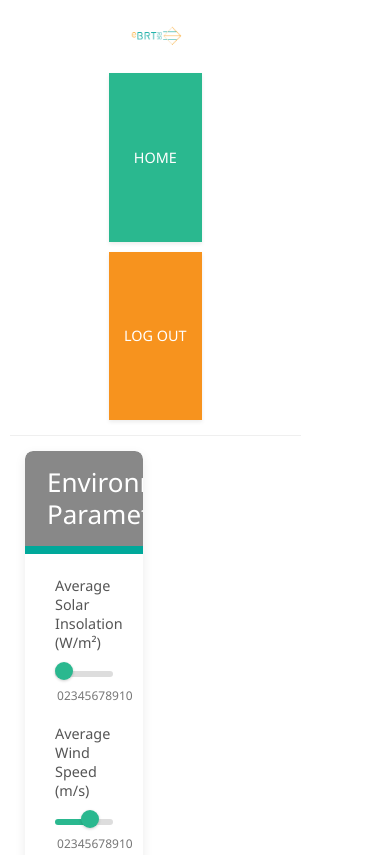
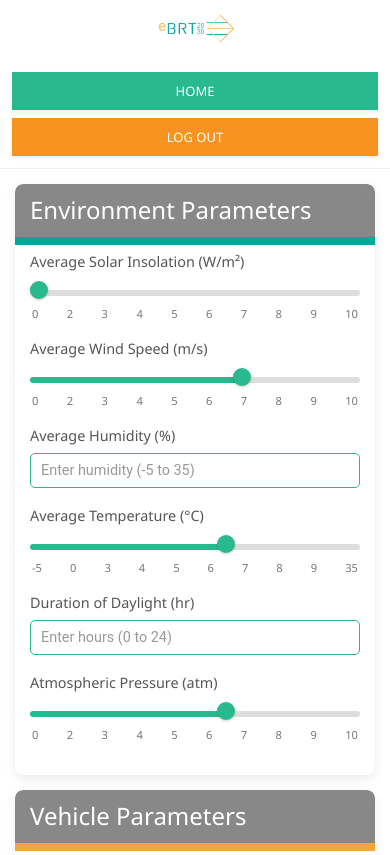
Before and after one commit to ArnabSaga/eBRT, a website: page app/environmentVehicleParameters.html in a window 390 px wide. Shown: the top 855 px of the page. Drawn offline with Linux system fonts and the light colour scheme.

Commit message:
Add the Responsive

```diff
--- a/app/css/environmentVehicleParameters.css
+++ b/app/css/environmentVehicleParameters.css
@@ -356,89 +356,184 @@ body {
     box-shadow: 0 2px 5px rgba(42, 184, 143, 0.2);
 }
 
-/* Responsive Design */
-@media (max-width: 1200px) {
+/* ============ TABLET RESPONSIVENESS (768px - 992px) ============ */
+@media (max-width: 992px) and (min-width: 769px) {
     .app-container {
         flex-direction: column;
-        max-width: 800px;
-        min-height: unset;
+        max-width: 100%;
+        min-height: auto;
     }
 
     .sidebar {
         width: 100%;
+        flex-direction: row;
+        justify-content: space-between;
+        padding: 20px;
         border-right: none;
         border-bottom: 1px solid #EFEFEF;
-        padding: 20px;
-        flex-direction: row;
-        justify-content: space-between;
-        align-items: center;
     }
 
-    .logo {
-        margin-bottom: 0;
-        padding-left: 0;
+    .logo img {
+        width: 120px;
     }
 
     .sidebar-nav {
         flex-direction: row;
         gap: 15px;
-        width: auto;
     }
 
     .nav-btn {
-        width: 100px;
-        padding: 12px 15px;
-        font-size: 0.9em;
+        width: 120px;
+        height: auto;
+        padding: 15px;
+        font-size: 16px;
+        margin: 0;
     }
-
-
 
     .main-content {
         flex-direction: column;
         padding: 25px;
-        gap: 20px;
+        gap: 25px;
     }
 
     .parameter-section {
         min-width: unset;
+        max-width: 100%;
         width: 100%;
-        /* max-width: 600px; */
     }
 
     .action-btn {
         position: static;
         transform: none;
-        margin-top: 30px;
+        margin: 30px auto 15px;
         width: 80%;
         max-width: 300px;
-        align-self: center;
-        padding: 12px 30px;
+        display: block;
+        padding: 14px 30px;
     }
 }
 
+/* ============ MOBILE RESPONSIVENESS (up to 768px) ============ */
 @media (max-width: 768px) {
     body {
-        padding: 10px;
+        padding: 0;
+        overflow: auto;
+        min-height: 100vh;
+        display: block;
+    }
+
+    .app-container {
+        flex-direction: column;
+        max-width: 100%;
+        min-height: auto;
+        box-shadow: none;
+        border-radius: 0;
     }
 
     .sidebar {
+        width: 100%;
         flex-direction: column;
-        align-items: center;
         padding: 15px;
+        border-right: none;
+        border-bottom: 1px solid #EFEFEF;
     }
 
     .logo {
         margin-bottom: 20px;
     }
 
+    .logo img {
+        width: 100px;
+    }
+
     .sidebar-nav {
-        flex-direction: column;
-        align-items: center;
+        flex-direction: row;
+        justify-content: center;
         gap: 10px;
+        width: 100%;
     }
 
     .nav-btn {
-        width: 120px;
+        width: 110px;
+        height: auto;
+        padding: 12px 10px;
+        font-size: 14px;
+        margin: 0;
+    }
+
+    .main-content {
+        flex-direction: column;
+        padding: 20px;
+        gap: 20px;
+    }
+
+    .parameter-section {
+        min-width: unset;
+        max-width: 100%;
+        width: 100%;
+    }
+
+    .section-header {
+        padding: 14px 18px;
+    }
+
+    .section-header h2 {
+        font-size: 1.3em;
+    }
+
+    .section-content {
+        padding: 20px;
+    }
+
+    .field-group {
+        margin-bottom: 18px;
+    }
+
+    .field-group label {
+        font-size: 0.9em;
+    }
+
+    .number-input-environment,
+    .number-input-vehicle {
+        padding: 9px 11px;
+        font-size: 0.95em;
+    }
+
+    .action-btn {
+        position: static;
+        transform: none;
+        margin: 25px auto 15px;
+        width: 90%;
+        max-width: 280px;
+        display: block;
+        padding: 12px 25px;
+        font-size: 1.05em;
+    }
+
+    .slider-labels {
+        font-size: 0.7em;
+    }
+}
+
+/* ============ SMALL MOBILE RESPONSIVENESS (up to 480px) ============ */
+@media (max-width: 480px) {
+    .sidebar {
+        padding: 12px;
+    }
+
+    .logo img {
+        width: 90px;
+    }
+
+    .sidebar-nav {
+        flex-direction: column;
+        gap: 8px;
+    }
+
+    .nav-btn {
+        width: 100%;
+        padding: 10px;
+        font-size: 13px;
     }
 
     .main-content {
@@ -446,38 +541,27 @@ body {
         gap: 15px;
     }
 
-    .section-header h2 {
-        font-size: 1.3em;
+    .section-header {
+        padding: 12px 15px;
     }
 
-    .field-group label {
+    .section-header h2 {
+        font-size: 1.2em;
+    }
+
+    .section-content {
+        padding: 15px;
+    }
+
+    .number-input-environment,
+    .number-input-vehicle {
+        padding: 8px 10px;
         font-size: 0.9em;
     }
 
-    .text-input,
-    .slider {
-        font-size: 0.95em;
-    }
-
     .action-btn {
-        width: 90%;
+        width: 95%;
+        padding: 11px 20px;
         font-size: 1em;
-        padding: 10px 20px;
-        margin-top: 20px;
     }
 }
-
-@media (max-width: 480px) {
-    .logo-main {
-        font-size: 28px;
-    }
-
-    .logo-geometric {
-        width: 25px;
-        height: 25px;
-    }
-
-    .nav-btn {
-        width: 100%;
-    }
-}
```
